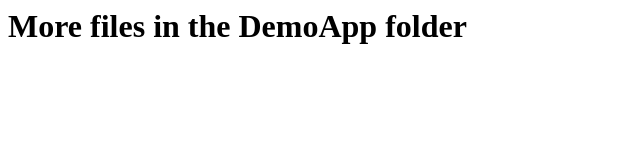
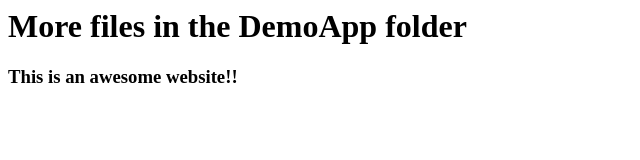
Before and after one commit to github-2018-zensar/online-repo, a plain HTML site: page index.html in a window 1280 px wide. Shown: the whole page, without its empty margins (0-640 px from the left). Drawn offline with Linux system fonts and the light colour scheme.

Commit message:
Made changes to index page. added an h2 tag

```diff
--- a/index.html
+++ b/index.html
@@ -2,5 +2,6 @@
     <head></head>
     <body>
         <h1>More files in the DemoApp folder</h1>
+        <h3>This is an awesome website!!</h3>
     </body>
 </html>
```
